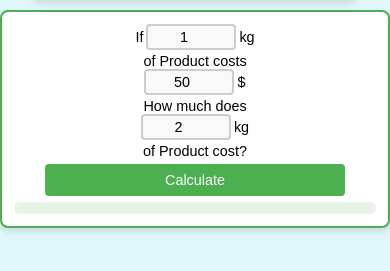
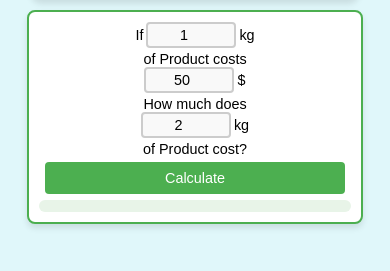
Before and after one commit to liozmadar/WeightPriceCalculator, a plain HTML site: page index.html in a window 390 px wide. Shown: the part 143-414 px from the top of the page. Drawn offline with Linux system fonts and the light colour scheme.

Commit message:
Update style.css

```diff
--- a/style.css
+++ b/style.css
@@ -83,7 +83,9 @@ button:hover {
     font-size: 14px;
 }
 
-/* ✅ Mobile-Friendly Fix - Reduce Spacing */
+
+
+/* ✅ Mobile-Friendly Fix - Reduce Width on Small Screens */
 @media (max-width: 600px) {
     header {
         width: 80%;
@@ -91,13 +93,14 @@ button:hover {
         margin-bottom: 8px;
     }
 
+    /* ✅ Reduce width of main content */
     main {
-        max-width: 95%;
-        padding: 12px;
+        max-width: 80%; /* Reduce width to 80% of screen */
+        padding: 10px;
     }
 
     .input-group {
-        gap: 3px; /* Even less space between elements */
+        gap: 3px;
         margin-bottom: 3px;
     }
 
```
